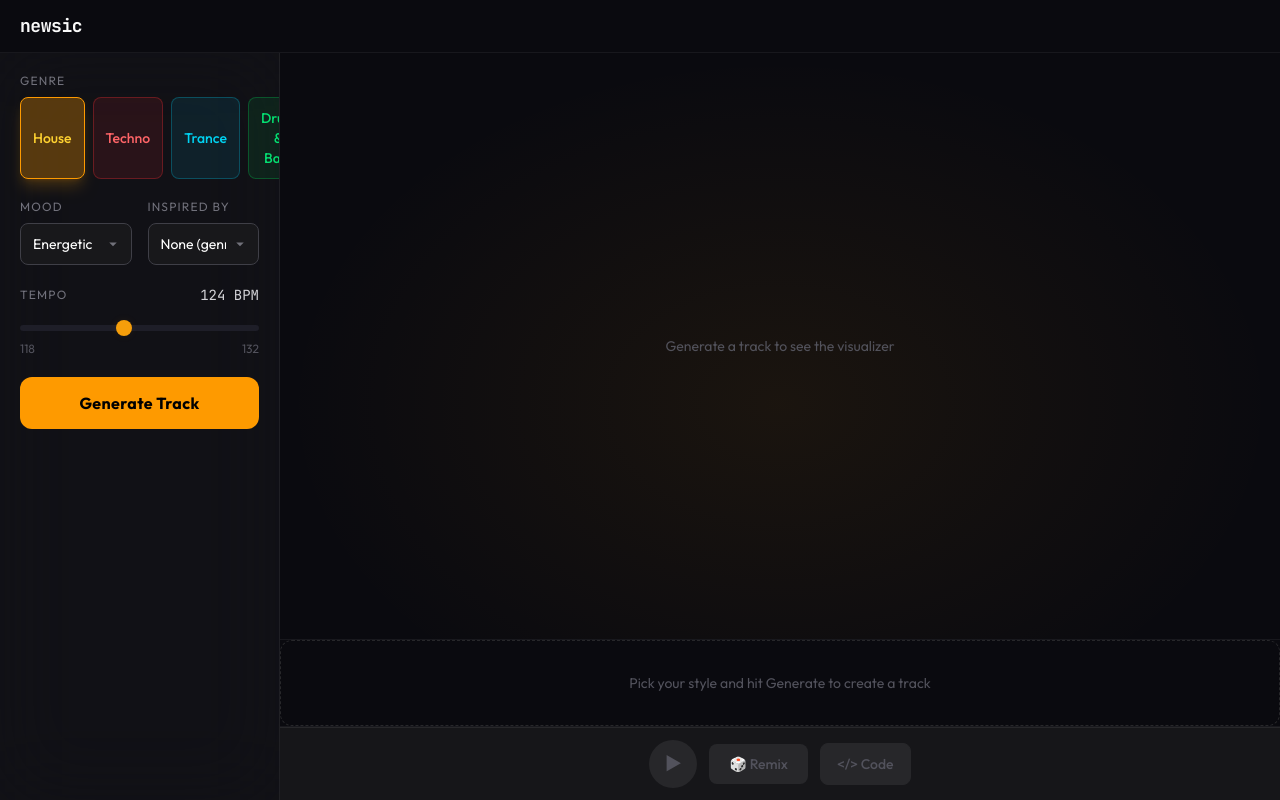
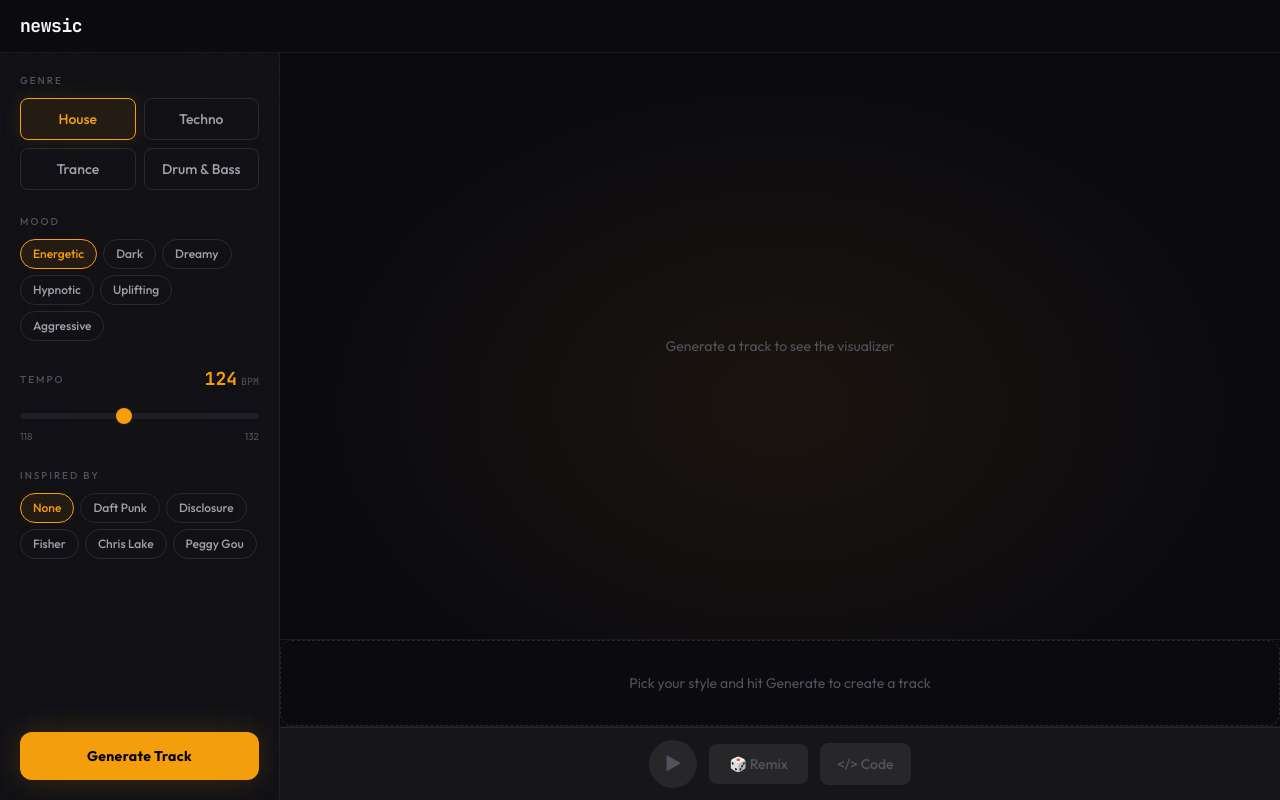
Before and after one commit to sacredvoid/newsic, a React (Vite) app: page / in a window 1280 px wide. Built offline with nearby package versions, Linux system fonts and the light colour scheme.

Commit message:
feat: redesign sidebar controls with pill/chip selectors

```diff
--- a/src/components/GenreSelector.tsx
+++ b/src/components/GenreSelector.tsx
@@ -9,27 +9,6 @@ const genreAccentHex: Record<Genre, string> = {
   techno: '#ef4444',
   trance: '#06b6d4',
   dnb: '#22c55e',
-}
-
-const genreButtonStyles: Record<Genre, string> = {
-  house: 'bg-amber-500/10 border-amber-500/30 text-amber-400 hover:bg-amber-500/20',
-  techno: 'bg-red-500/10 border-red-500/30 text-red-400 hover:bg-red-500/20',
-  trance: 'bg-cyan-500/10 border-cyan-500/30 text-cyan-400 hover:bg-cyan-500/20',
-  dnb: 'bg-green-500/10 border-green-500/30 text-green-400 hover:bg-green-500/20',
-}
-
-const genreActiveStyles: Record<Genre, string> = {
-  house: 'bg-amber-500/30 border-amber-500 text-amber-300 shadow-amber-500/20 shadow-lg',
-  techno: 'bg-red-500/30 border-red-500 text-red-300 shadow-red-500/20 shadow-lg',
-  trance: 'bg-cyan-500/30 border-cyan-500 text-cyan-300 shadow-cyan-500/20 shadow-lg',
-  dnb: 'bg-green-500/30 border-green-500 text-green-300 shadow-green-500/20 shadow-lg',
-}
-
-const generateButtonStyles: Record<Genre, string> = {
-  house: 'bg-amber-500 hover:bg-amber-400 text-black',
-  techno: 'bg-red-500 hover:bg-red-400 text-white',
-  trance: 'bg-cyan-500 hover:bg-cyan-400 text-black',
-  dnb: 'bg-green-500 hover:bg-green-400 text-black',
 }
 
 interface GenreSelectorProps {
@@ -59,15 +38,21 @@ export function GenreSelector({
 }: GenreSelectorProps) {
   const artists = getArtistsByGenre(genre)
   const currentGenreConfig = genres.find((g) => g.id === genre)!
-  const accentHex = genreAccentHex[genre]
+  const accent = genreAccentHex[genre]
 
   return (
-    <div className="space-y-5">
-      {/* Genre Selection */}
+    <div className="flex flex-col gap-6 flex-1">
+      {/* Genre - 2x2 grid */}
       <div>
-        <label className="block text-xs uppercase tracking-widest text-zinc-500 mb-2">Genre</label>
-        <div className="flex gap-2">
-          {genres.map((g) => (
+        <label className="block text-[10px] uppercase tracking-[0.2em] mb-2.5 font-medium"
+          style={{ color: 'var(--text-muted)' }}>
+          Genre
+        </label>
+        <div className="grid grid-cols-2 gap-2">
+          {genres.map((g) => {
+            const isActive = genre === g.id
+            const gAccent = genreAccentHex[g.id]
+            return (
               <motion.button
                 key={g.id}
                 whileTap={{ scale: 0.95 }}
@@ -76,57 +61,59 @@ export function GenreSelector({
                   onArtistChange(null)
                   onBpmChange(g.defaultBpm)
                 }}
-              className={`flex-1 py-2.5 px-3 rounded-lg border text-sm font-medium transition-all ${
-                genre === g.id ? genreActiveStyles[g.id] : genreButtonStyles[g.id]
-              }`}
+                className="py-2.5 px-3 rounded-lg text-sm font-medium transition-all border"
+                style={{
+                  borderColor: isActive ? gAccent : 'var(--border-standard)',
+                  color: isActive ? gAccent : 'var(--text-secondary)',
+                  background: isActive ? `${gAccent}15` : 'transparent',
+                  boxShadow: isActive ? `0 0 20px ${gAccent}20` : 'none',
+                }}
               >
                 {g.label}
               </motion.button>
-          ))}
+            )
+          })}
         </div>
       </div>
 
-      {/* Mood + Artist Row */}
-      <div className="grid grid-cols-2 gap-4">
+      {/* Mood - chip row */}
       <div>
-          <label className="block text-xs uppercase tracking-widest text-zinc-500 mb-2">Mood</label>
-          <select
-            value={mood}
-            onChange={(e) => onMoodChange(e.target.value as Mood)}
-            className="w-full bg-zinc-900 border border-zinc-700 rounded-lg px-3 py-2.5 text-sm text-white focus:outline-none focus:border-zinc-500"
+        <label className="block text-[10px] uppercase tracking-[0.2em] mb-2.5 font-medium"
+          style={{ color: 'var(--text-muted)' }}>
+          Mood
+        </label>
+        <div className="flex flex-wrap gap-1.5">
+          {moods.map((m) => {
+            const isActive = mood === m.id
+            return (
+              <button
+                key={m.id}
+                onClick={() => onMoodChange(m.id)}
+                className="px-3 py-1.5 rounded-full text-xs font-medium transition-all border"
+                style={{
+                  borderColor: isActive ? accent : 'var(--border-standard)',
+                  color: isActive ? accent : 'var(--text-secondary)',
+                  background: isActive ? `${accent}15` : 'transparent',
+                }}
               >
-            {moods.map((m) => (
-              <option key={m.id} value={m.id}>
                 {m.label}
-              </option>
-            ))}
-          </select>
-        </div>
-
-        <div>
-          <label className="block text-xs uppercase tracking-widest text-zinc-500 mb-2">
-            Inspired By
-          </label>
-          <select
-            value={artistId ?? ''}
-            onChange={(e) => onArtistChange(e.target.value || null)}
-            className="w-full bg-zinc-900 border border-zinc-700 rounded-lg px-3 py-2.5 text-sm text-white focus:outline-none focus:border-zinc-500"
-          >
-            <option value="">None (genre default)</option>
-            {artists.map((a) => (
-              <option key={a.id} value={a.id}>
-                {a.name}
-              </option>
-            ))}
-          </select>
+              </button>
+            )
+          })}
         </div>
       </div>
 
-      {/* BPM Slider */}
+      {/* BPM */}
       <div>
         <div className="flex items-center justify-between mb-2">
-          <label className="text-xs uppercase tracking-widest text-zinc-500">Tempo</label>
-          <span className="text-sm font-mono text-zinc-300">{bpm} BPM</span>
+          <label className="text-[10px] uppercase tracking-[0.2em] font-medium"
+            style={{ color: 'var(--text-muted)' }}>
+            Tempo
+          </label>
+          <span className="text-lg font-mono font-bold" style={{ color: accent }}>
+            {bpm}
+            <span className="text-[10px] ml-1 font-normal" style={{ color: 'var(--text-muted)' }}>BPM</span>
+          </span>
         </div>
         <input
           type="range"
@@ -135,13 +122,53 @@ export function GenreSelector({
           value={bpm}
           onChange={(e) => onBpmChange(Number(e.target.value))}
           className="w-full"
-          style={{ accentColor: accentHex }}
         />
-        <div className="flex justify-between text-xs text-zinc-600 mt-1">
+        <div className="flex justify-between text-[10px] mt-1" style={{ color: 'var(--text-muted)' }}>
           <span>{currentGenreConfig.bpmRange[0]}</span>
           <span>{currentGenreConfig.bpmRange[1]}</span>
         </div>
       </div>
+
+      {/* Inspired By - chip list */}
+      <div>
+        <label className="block text-[10px] uppercase tracking-[0.2em] mb-2.5 font-medium"
+          style={{ color: 'var(--text-muted)' }}>
+          Inspired By
+        </label>
+        <div className="flex flex-wrap gap-1.5">
+          <button
+            onClick={() => onArtistChange(null)}
+            className="px-3 py-1.5 rounded-full text-xs font-medium transition-all border"
+            style={{
+              borderColor: artistId === null ? accent : 'var(--border-standard)',
+              color: artistId === null ? accent : 'var(--text-secondary)',
+              background: artistId === null ? `${accent}15` : 'transparent',
+            }}
+          >
+            None
+          </button>
+          {artists.map((a) => {
+            const isActive = artistId === a.id
+            return (
+              <button
+                key={a.id}
+                onClick={() => onArtistChange(a.id)}
+                className="px-3 py-1.5 rounded-full text-xs font-medium transition-all border"
+                style={{
+                  borderColor: isActive ? accent : 'var(--border-standard)',
+                  color: isActive ? accent : 'var(--text-secondary)',
+                  background: isActive ? `${accent}15` : 'transparent',
+                }}
+              >
+                {a.name}
+              </button>
+            )
+          })}
+        </div>
+      </div>
+
+      {/* Spacer to push generate button to bottom */}
+      <div className="flex-1" />
 
       {/* Generate Button */}
       <motion.button
@@ -149,9 +176,13 @@ export function GenreSelector({
         whileHover={{ scale: 1.01 }}
         onClick={onGenerate}
         disabled={loading}
-        className={`w-full py-3.5 rounded-xl text-base font-bold tracking-wide transition-all ${generateButtonStyles[genre]} ${
-          loading ? 'opacity-60 cursor-wait' : ''
-        }`}
+        className="w-full py-3.5 rounded-xl text-sm font-bold tracking-wide transition-all"
+        style={{
+          background: loading ? `${accent}60` : accent,
+          color: genre === 'techno' ? '#fff' : '#000',
+          cursor: loading ? 'wait' : 'pointer',
+          boxShadow: loading ? 'none' : `0 0 30px ${accent}30`,
+        }}
       >
         {loading ? (
           <span className="flex items-center justify-center gap-2">
```
Lines whose indentation alone changed are shown as unchanged.
